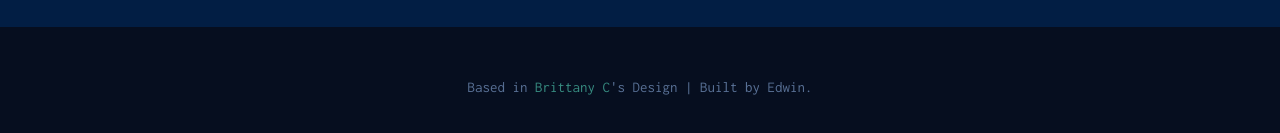
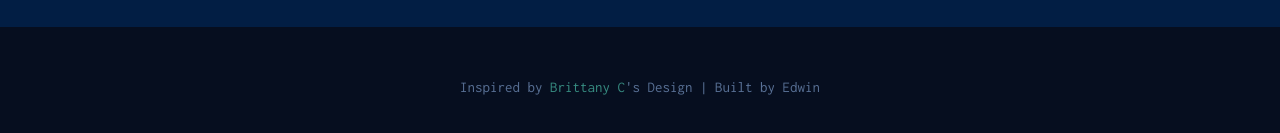
Before and after one commit to royamoussapour/portfolio, a React (Create React App) app: page / in a window 1280 px wide. Shown: the part 8971-9104 px from the top of the page. Built offline with nearby package versions, Linux system fonts and the light colour scheme.

Commit message:
Modify footer content

```diff
--- a/src/components/Footer/Footer.js
+++ b/src/components/Footer/Footer.js
@@ -5,14 +5,14 @@ const Footer = () => {
 	return (
 		<footer className='Footer' name='Footer'>
 			<p>
-				Based in{' '}
+				Inspired by{' '}
 				<a
 					href='https://github.com/bchiang7/'
 					target='_blank'
 					rel='noopener noreferrer'>
 					Brittany C
 				</a>
-				's Design | Built by Edwin.
+				's Design | Built by Edwin
 			</p>
 		</footer>
 	);
```
